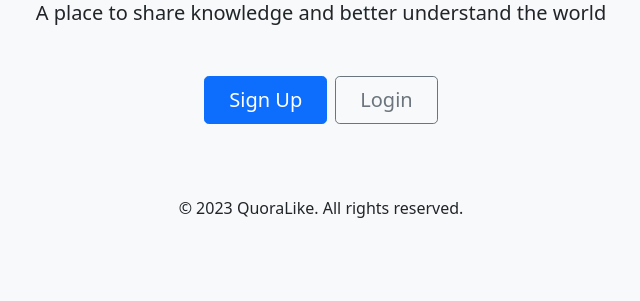
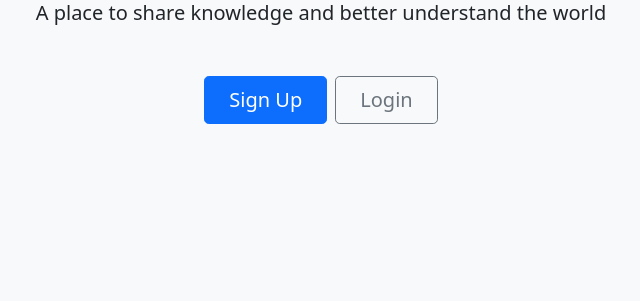
Before and after one commit to subal75/quora, a Django app: page / in a window 1280 px wide. Shown: the part 173-474 px from the top of the page, without its empty margins (319-959 px from the left). Run offline with Django 5.2, Linux system fonts and the light colour scheme.

Commit message:
changed footer

```diff
--- a/core/templates/base.html
+++ b/core/templates/base.html
@@ -80,12 +80,6 @@
         {% block content %}{% endblock %}
     </div>
 
-    <footer class="mt-5 py-4 bg-light">
-        <div class="container text-center">
-            <p class="mb-0">© 2023 QuoraLike. All rights reserved.</p>
-        </div>
-    </footer>
-
     <script src="https://cdn.jsdelivr.net/npm/bootstrap@5.1.3/dist/js/bootstrap.bundle.min.js"></script>
 </body>
 </html>
```
